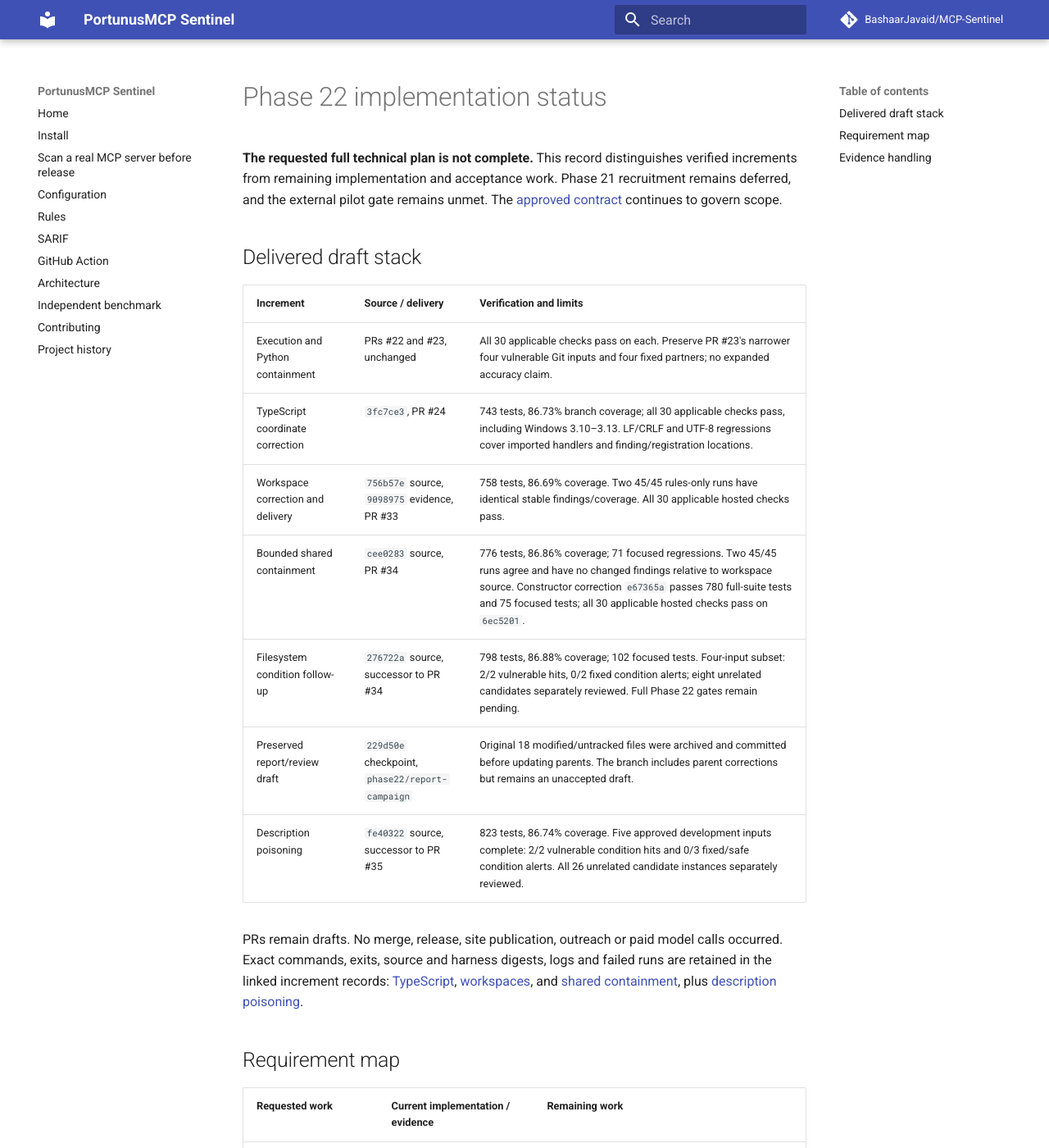
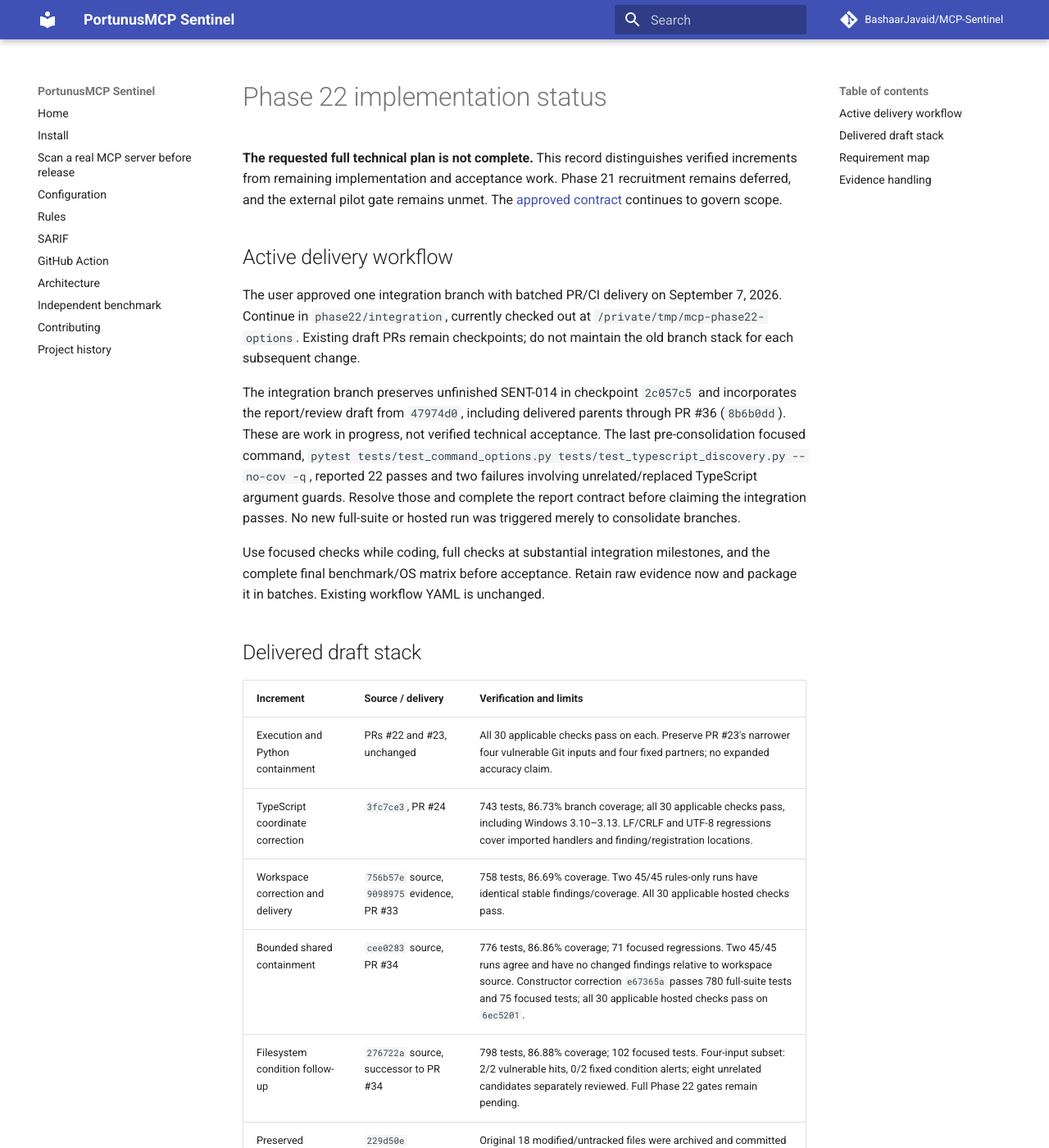
Before and after one commit to BashaarJavaid/MCP-Sentinel, an MkDocs documentation site: the page built from docs/phase22-implementation-status.md, in a window 1280 px wide and 1400 px high. Shown: the whole window at 82% size. Built offline with MkDocs 1.6.1 and Material for MkDocs 9.7.7, drawn with Linux system fonts in a browser that asks for light colours; comment, search, counter and statistics services are not loaded; some of the changed text lies outside the part shown.

Commit message:
Adopt user-approved consolidated Phase 22 delivery workflow

```diff
--- a/docs/phase22-implementation-status.md
+++ b/docs/phase22-implementation-status.md
@@ -4,6 +4,27 @@
 verified increments from remaining implementation and acceptance work. Phase 21
 recruitment remains deferred, and the external pilot gate remains unmet. The
 [approved contract](phase22-technical.md) continues to govern scope.
+
+## Active delivery workflow
+
+The user approved one integration branch with batched PR/CI delivery on
+September 7, 2026. Continue in `phase22/integration`, currently checked out at
+`/private/tmp/mcp-phase22-options`. Existing draft PRs remain checkpoints;
+do not maintain the old branch stack for each subsequent change.
+
+The integration branch preserves unfinished SENT-014 in checkpoint `2c057c5`
+and incorporates the report/review draft from `47974d0`, including delivered
+parents through PR #36 (`8b6b0dd`). These are work in progress, not verified
+technical acceptance. The last pre-consolidation focused command,
+`pytest tests/test_command_options.py tests/test_typescript_discovery.py --no-cov -q`,
+reported 22 passes and two failures involving unrelated/replaced TypeScript
+argument guards. Resolve those and complete the report contract before claiming
+the integration passes. No new full-suite or hosted run was triggered merely
+to consolidate branches.
+
+Use focused checks while coding, full checks at substantial integration
+milestones, and the complete final benchmark/OS matrix before acceptance. Retain
+raw evidence now and package it in batches. Existing workflow YAML is unchanged.
 
 ## Delivered draft stack
 
@@ -17,7 +38,7 @@ recruitment remains deferred, and the external pilot gate remains unmet. The
 | Preserved report/review draft | `229d50e` checkpoint, `phase22/report-campaign` | Original 18 modified/untracked files were archived and committed before updating parents. The branch includes parent corrections but remains an unaccepted draft. |
 | Description poisoning | `fe40322` source, successor to PR #35 | 823 tests, 86.74% coverage. Five approved development inputs complete: 2/2 vulnerable condition hits and 0/3 fixed/safe condition alerts. All 26 unrelated candidate instances separately reviewed. |
 
-PRs remain drafts. No merge, release, site publication, outreach or paid model
+PRs remain drafts. No PR merge, release, site publication, outreach or paid model
 calls occurred. Exact commands, exits, source and harness digests, logs and failed
 runs are retained in the linked increment records:
 [TypeScript](phase22-typescript-containment.md), [workspaces](phase22-workspaces.md),
```
Also changed, not shown: docs/phase22-technical.md (+15 -3 lines).
